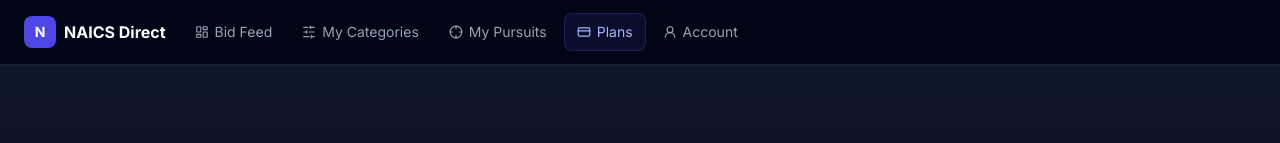
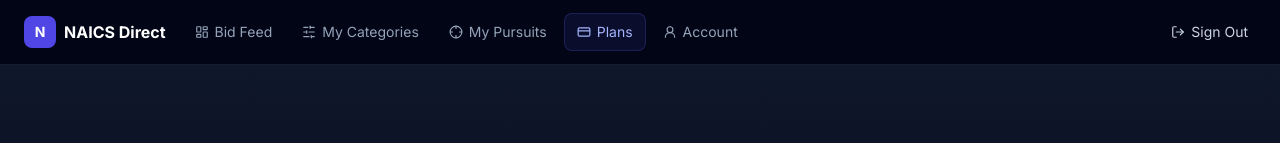
Before and after one commit to runjohnray2-lgtm/naicsdirect, a Next.js app: page /pricing in a window 1280 px wide. Shown: the top 143 px of the page. Built offline with nearby package versions, Linux system fonts and the light colour scheme; no server answers; the database is empty; sample sign-in values are in the browser's storage.

Commit message:
UX: add sign out option for authenticated users

```diff
--- a/components/app-nav.tsx
+++ b/components/app-nav.tsx
@@ -2,8 +2,8 @@
 
 import Link from "next/link"
 import { usePathname } from "next/navigation"
-import { useSession } from "next-auth/react"
-import { Crosshair, LayoutDashboard, UserRound, CreditCard, SlidersHorizontal } from "lucide-react"
+import { signOut, useSession } from "next-auth/react"
+import { Crosshair, LayoutDashboard, UserRound, CreditCard, SlidersHorizontal, LogOut } from "lucide-react"
 import { cn } from "@/lib/utils"
 
 const links = [
@@ -51,6 +51,18 @@ export default function AppNav() {
         {status === "unauthenticated" && (
           <Link href="/auth/signin" className="text-sm text-slate-300 hover:text-white flex-shrink-0">Sign In</Link>
         )}
+
+        {status === "authenticated" && (
+          <button
+            type="button"
+            onClick={() => signOut({ callbackUrl: "/" })}
+            className="inline-flex items-center gap-1.5 text-sm text-slate-300 hover:text-white flex-shrink-0 px-2 py-2 rounded-lg hover:bg-slate-800/70"
+            aria-label="Sign out"
+          >
+            <LogOut className="w-3.5 h-3.5" />
+            <span className="hidden sm:inline">Sign Out</span>
+          </button>
+        )}
       </div>
     </header>
   )
```
